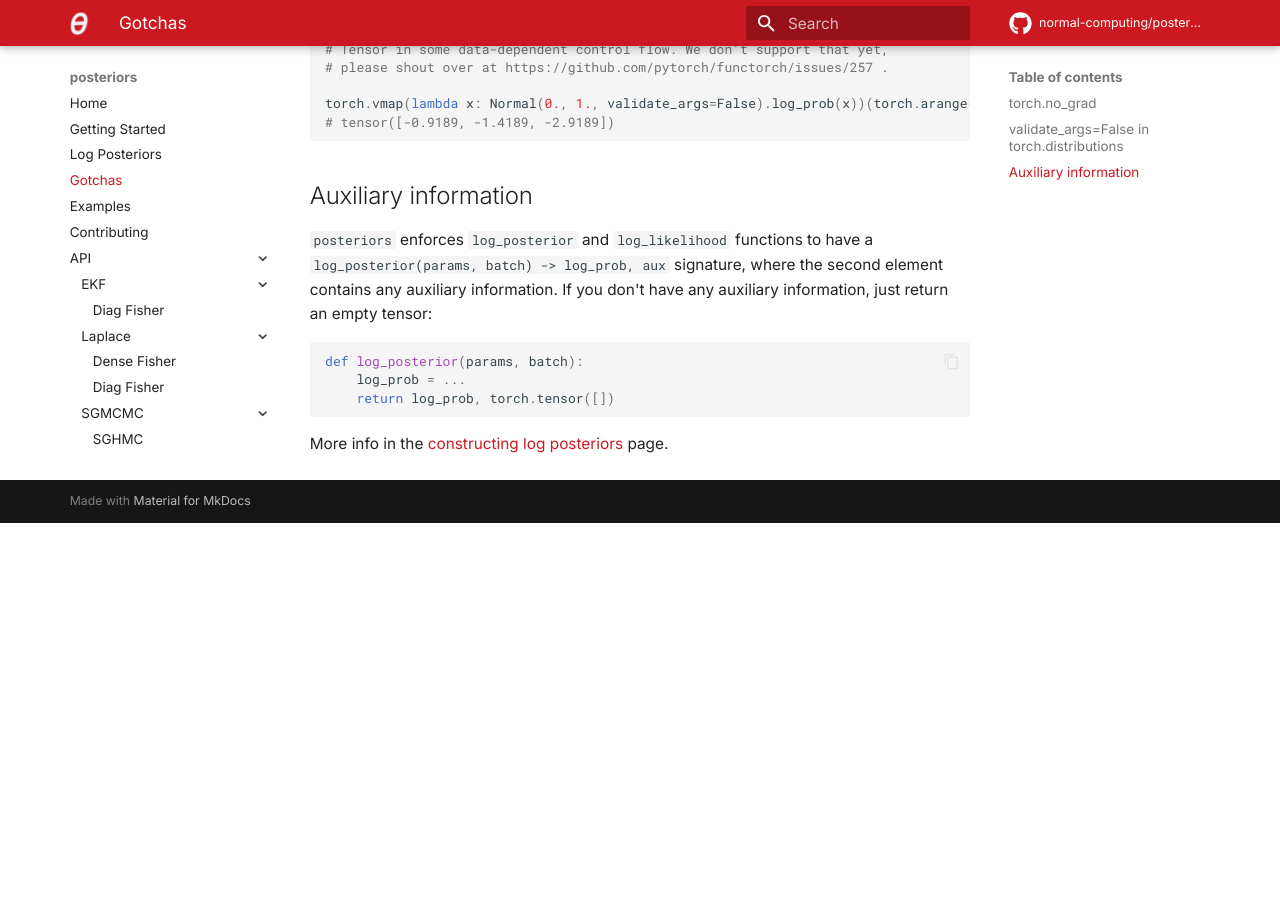
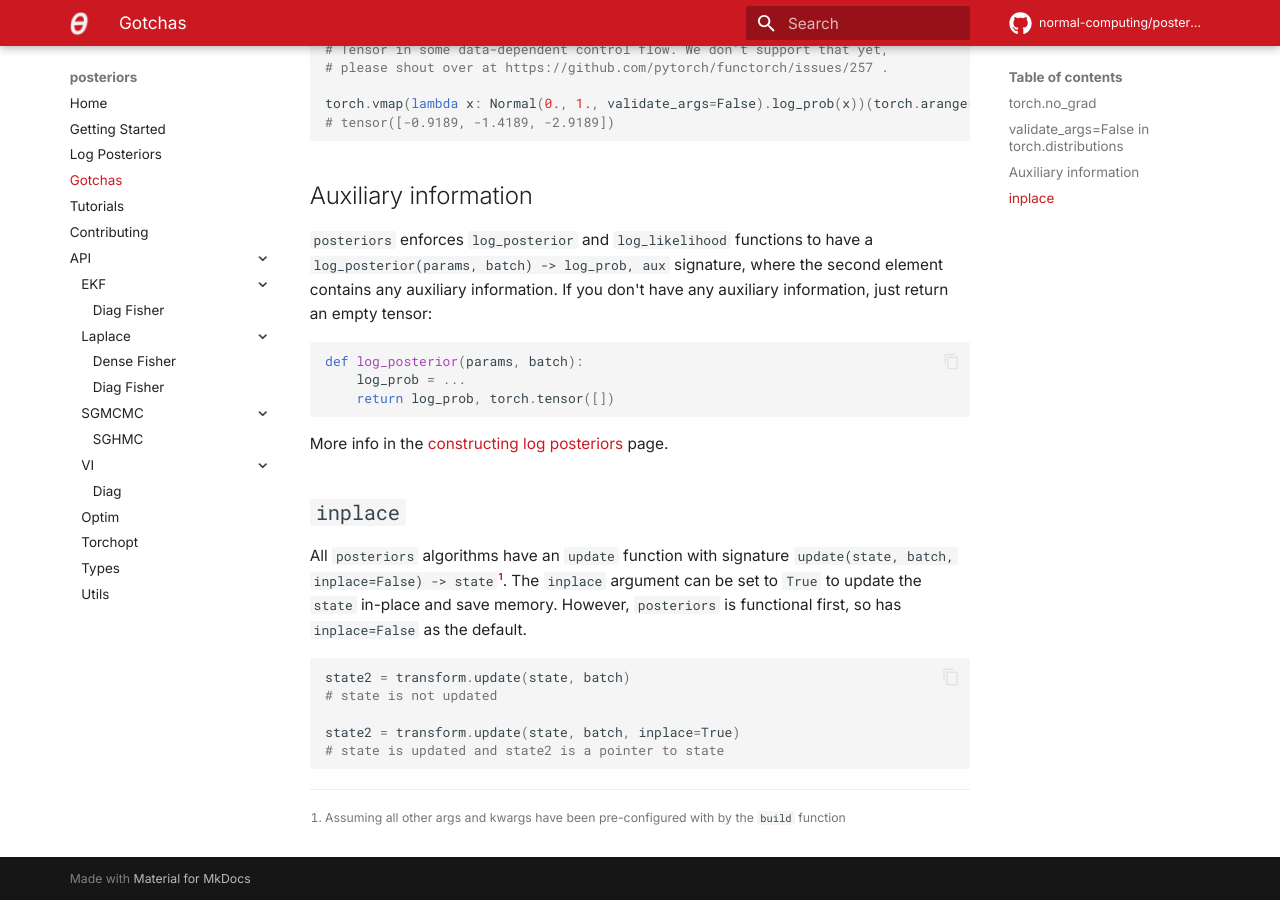
Before and after one commit to normal-computing/posteriors, an MkDocs documentation site: the page built from docs/gotchas.md, in a window 1280 px wide and 900 px high, scrolled down 719 px. Built offline with MkDocs 1.6.1 and Material for MkDocs 9.7.7, drawn with Linux system fonts in a browser that asks for light colours; comment, search, counter and statistics services are not loaded; before the commit the page ends 1242 px from its top, so only the background shows below that.

Commit message:
Rename examples to tutorials, add inplace gotcha

````diff
--- a/docs/gotchas.md
+++ b/docs/gotchas.md
@@ -50,3 +50,22 @@
 ```
 
 More info in the [constructing log posteriors](log_posteriors.md) page.
+
+
+## `inplace`
+
+All `posteriors` algorithms have an `update` function with signature
+`update(state, batch, inplace=False) -> state`[^1]. The `inplace`
+argument can be set to `True` to update the `state` in-place and save memory. However,
+`posteriors` is functional first, so has `inplace=False` as the default.
+
+[^1]: Assuming all other args and kwargs have been pre-configured with by the `build` function
+
+
+```python
+state2 = transform.update(state, batch)
+# state is not updated
+
+state2 = transform.update(state, batch, inplace=True)
+# state is updated and state2 is a pointer to state
+```
--- a/mkdocs.yml
+++ b/mkdocs.yml
@@ -37,6 +37,7 @@
 
 
 markdown_extensions:
+  - footnotes
   - admonition
   - attr_list
   - md_in_html
@@ -61,7 +62,7 @@
   - Getting Started: getting_started.md
   - Log Posteriors: log_posteriors.md
   - gotchas.md
-  - Examples: examples/index.md
+  - Tutorials: tutorials/index.md
   - contributing.md
   - API:
     - api/index.md
````
Also changed, not shown: docs/index.md (+1 -1 lines), docs/tutorials/index.md (renamed from docs/examples/index.md, +1 -1 lines), docs/examples.md (deleted), docs/tutorials/ekf_premier_league.md (renamed from docs/examples/ekf_premier_league.md), docs/tutorials/visualizing_vi_sghmc.md (renamed from docs/examples/visualizing_vi_sghmc.md).
